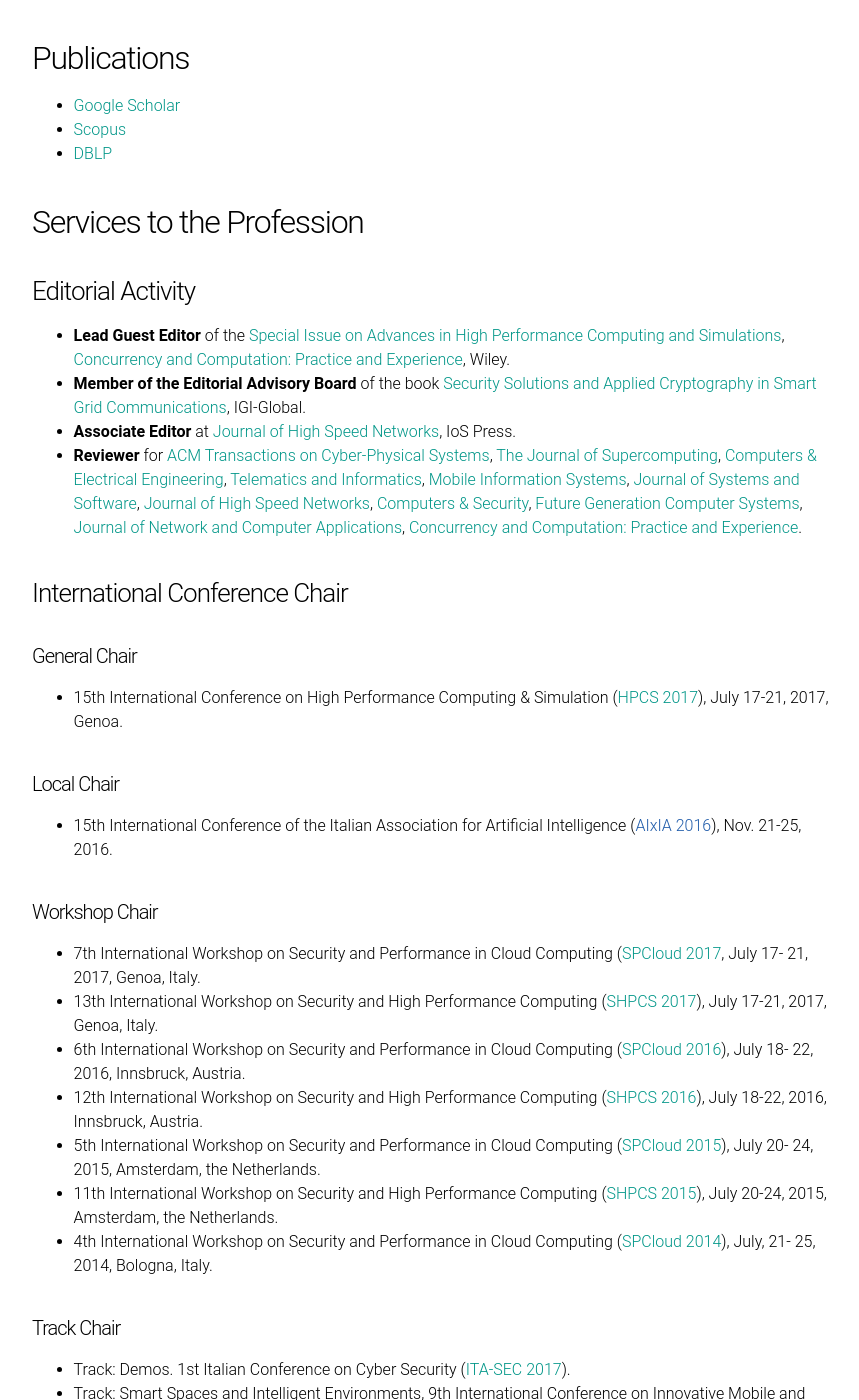
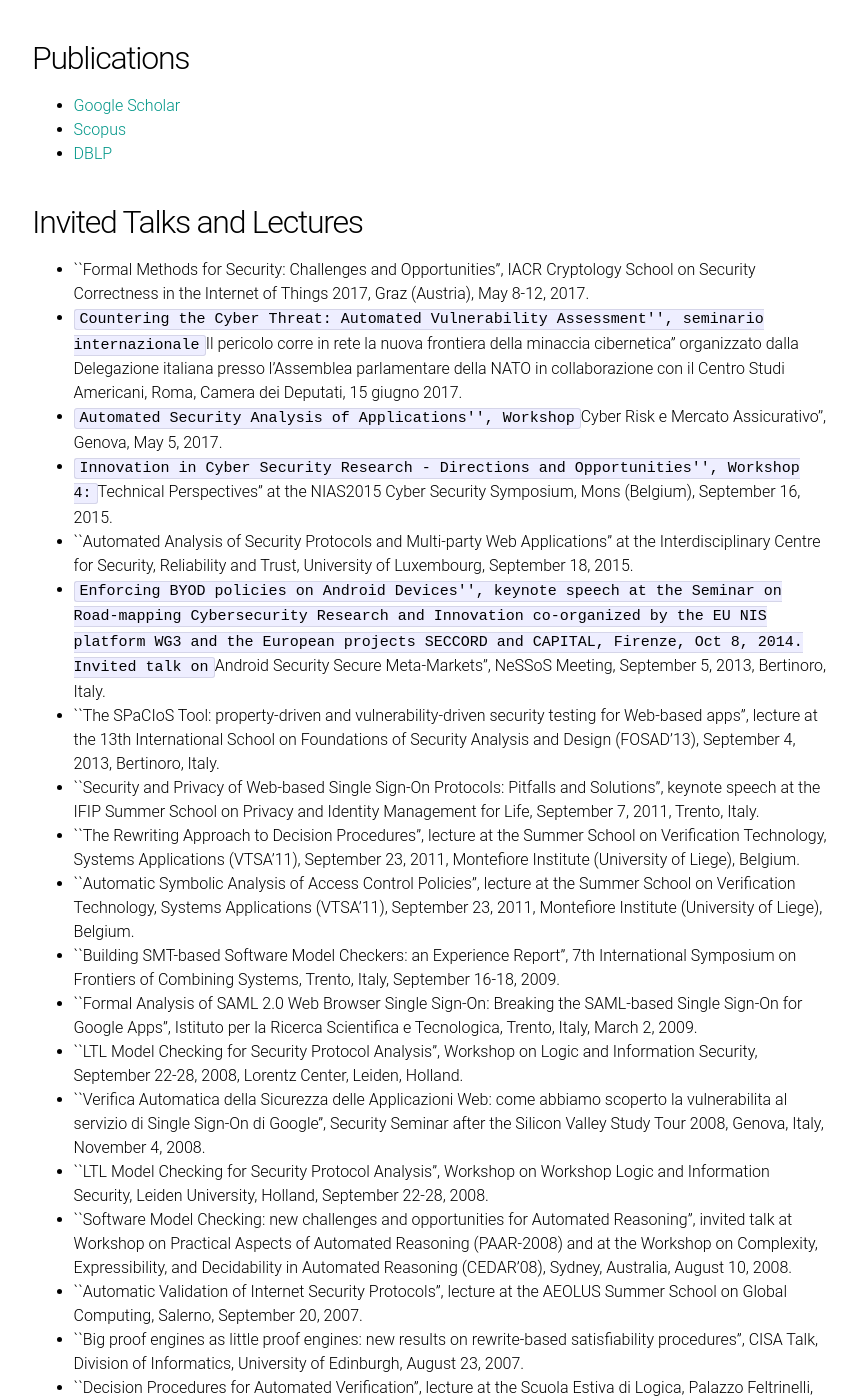
Before and after one commit to CSecLab/cseclab.github.io, a Jekyll site: the page built from alessandroHP.md, in a window 1280 px wide and 1400 px high, scrolled down 1125 px. Shown: the whole window, without its empty margins (208-1067 px from the left). Built offline with Jekyll 4.4.1, drawn with Linux system fonts in a browser that asks for light colours; some of the changed text lies outside the part shown.

Commit message:
*** empty log message ***

```diff
--- a/alessandroHP.md
+++ b/alessandroHP.md
@@ -27,15 +27,88 @@
 - [Scopus](https://www.scopus.com/authid/detail.uri?authorId=57190072464)
 - [DBLP](http://dblp.uni-trier.de/pers/hd/m/Armando:Alessandro)
 
+## Invited Talks and Lectures
+
+- ``Formal Methods for Security: Challenges and Opportunities'', IACR Cryptology School on Security  Correctness in the Internet of Things 2017, Graz (Austria), May 8-12, 2017.
+- ``Countering the Cyber Threat: Automated Vulnerability Assessment'', seminario internazionale ``Il pericolo corre in rete la nuova frontiera della minaccia cibernetica'' organizzato dalla Delegazione italiana presso l'Assemblea parlamentare della NATO in collaborazione con il Centro Studi Americani, Roma, Camera dei Deputati, 15 giugno 2017.
+- ``Automated Security Analysis of Applications'', Workshop ``Cyber Risk e Mercato Assicurativo'', Genova, May 5, 2017.
+- ``Innovation in Cyber Security Research - Directions and Opportunities'', Workshop 4: ``Technical Perspectives'' at the NIAS2015 Cyber Security Symposium, Mons (Belgium), September 16, 2015.
+- ``Automated Analysis of Security Protocols and Multi-party Web Applications'' at the Interdisciplinary Centre for Security, Reliability and Trust, University of Luxembourg, September 18, 2015.
+- ``Enforcing BYOD policies on Android Devices'',  keynote speech at the Seminar on Road-mapping Cybersecurity Research and Innovation co-organized by the EU NIS platform  WG3
+ and the European projects SECCORD and CAPITAL, Firenze, Oct 8, 2014.
+Invited talk on ``Android Security  Secure Meta-Markets'', NeSSoS Meeting, September 5, 2013, Bertinoro, Italy.
+- ``The SPaCIoS Tool: property-driven and vulnerability-driven security testing for Web-based apps'', lecture at the 13th International School on Foundations of Security Analysis and Design (FOSAD'13), September 4, 2013, Bertinoro, Italy.
+- ``Security and Privacy of Web-based Single Sign-On Protocols: Pitfalls and Solutions'', keynote speech at the IFIP Summer School on Privacy and
+  Identity Management for Life, September 7, 2011, Trento, Italy.
+- ``The Rewriting Approach to Decision Procedures'', lecture at the Summer
+  School on Verification Technology, Systems  Applications (VTSA'11),
+  September 23, 2011, Montefiore Institute (University of Liege),
+  Belgium.
+- ``Automatic Symbolic Analysis of Access Control
+  Policies'', lecture at the Summer School on Verification Technology, Systems
+  Applications (VTSA'11), September 23, 2011, Montefiore Institute
+  (University of Liege), Belgium.
+- ``Building SMT-based Software Model Checkers: an Experience
+  Report'', 7th International Symposium on Frontiers of Combining
+  Systems, Trento, Italy, September 16-18, 2009.
+- ``Formal Analysis of SAML 2.0 Web Browser Single Sign-On:
+  Breaking the SAML-based Single Sign-On for Google Apps'', Istituto
+  per la Ricerca Scientifica e Tecnologica, Trento, Italy, March 2,
+  2009.
+- ``LTL Model Checking for Security Protocol
+  Analysis'', Workshop on Logic and Information Security, September
+  22-28, 2008, Lorentz Center, Leiden, Holland.
+- ``Verifica Automatica della Sicurezza delle Applicazioni Web:
+  come abbiamo scoperto la vulnerabilita al servizio di Single
+  Sign-On di Google'', Security Seminar after the Silicon Valley
+  Study Tour 2008, Genova, Italy, November 4, 2008.
+- ``LTL Model Checking for Security Protocol Analysis'', Workshop
+  on Workshop Logic and Information Security, Leiden University,
+  Holland, September 22-28, 2008.
+- ``Software Model Checking: new challenges and opportunities for
+  Automated Reasoning'', invited talk at Workshop on Practical
+  Aspects of Automated Reasoning (PAAR-2008) and at the Workshop on
+  Complexity, Expressibility, and Decidability in Automated Reasoning
+  (CEDAR'08), Sydney, Australia, August 10, 2008.
+- ``Automatic Validation of Internet Security Protocols'', lecture
+  at the AEOLUS Summer School on Global Computing, Salerno, September
+  20, 2007.
+- ``Big proof engines as little proof engines: new results on
+  rewrite-based satisfiability procedures'', CISA Talk, Division of
+  Informatics, University of Edinburgh, August 23, 2007.
+- ``Decision Procedures for Automated Verification'', lecture at
+  the Scuola Estiva di Logica, Palazzo Feltrinelli, Gargnano,
+  September 5, 2006.
+- ``Bounded Model Checking of C Programs using a SMT solver
+  instead of a SAT solver'', Forum on Decision Procedures, Microsoft
+  Research, Cambridge (UK), September 13, 2005.
+- ``The AVISPA Project: Automatic Validation of Internet Security
+  Protocols'', Security Area Advisory Group (SAAG) Meeting, in the
+  context of the 62nd IETF Meeting, Minneapolis, March 5, 2005.
+- ``Automatic SAT-Compilation of Protocol Insecurity Problems via
+  Reduction to Planning'', Computer Science Department, University of
+  Texas, November 11, 2002.
+- ``Integration of Decision Procedures in Automated Reasoning''
+  lecture series at the CALCULEMUS Autumn School, Pisa, September 30 -
+  Oct 1, 2002.
+- ``An Overview of the AVISS Project'', Workshop on Specification,
+  Analysis and Validation for Emerging Technologies (SAVE 2002),
+  Copenhagen, Denmark, July 27, 2002.
+- ``Proof-planning: an Overview'', DEIS - University of Bologna,
+  July 2, 2002.
+- ``A Rule-Based Approach to Specifying the Integration of
+  Decision Procedures in Formula Simplification'', INRIA-Lorraine,
+  Nancy, June 29, 2001.
+- ``An Overview of the Open Mechanized Reasoning Systems
+  Project'', Prosper Research Workshop, University of Cambridge,
+  November 22, 1999.
+- ``Integrating decision procedures with rewriting'', NASA Ames
+  Research Center (California), November 7, 1997.
+- ``Constraint Contextual Rewriting'', Institute for Algorithms
+  and Cognitive Systems, University of Karlsruhe (Germany), 1997.
+
 
 ## Services to the Profession
-
-### Editorial Activity
-
-- **Lead Guest Editor** of the [Special Issue on Advances in High Performance Computing and Simulations](http://www.cc-pe.net/journalinfo/issues/2016.html#HPCS2016), [Concurrency and Computation: Practice and Experience](http://www.cc-pe.net/journalinfo/), Wiley.
--  **Member of the Editorial Advisory Board** of the book [Security Solutions and Applied Cryptography in Smart Grid Communications](http://www.igi-global.com/book/security-solutions-applied-cryptography-smart/166368), IGI-Global.
-- **Associate Editor** at [Journal of High Speed Networks](http://www.iospress.nl/journal/journal-of-high-speed-networks/), IoS Press.
-- **Reviewer** for [ACM Transactions on Cyber-Physical Systems](http://tcps.acm.org/), [The Journal of Supercomputing](http://link.springer.com/journal/11227), [Computers & Electrical Engineering](https://www.journals.elsevier.com/computers-and-electrical-engineering/), [Telematics and Informatics](https://www.journals.elsevier.com/telematics-and-informatics/),  [Mobile Information Systems](https://www.hindawi.com/journals/misy/),  [Journal of Systems and Software](https://www.journals.elsevier.com/journal-of-systems-and-software/), [Journal of High Speed Networks](http://www.iospress.nl/journal/journal-of-high-speed-networks/), [Computers & Security](https://www.journals.elsevier.com/computers-and-security/), [Future Generation Computer Systems](https://www.journals.elsevier.com/future-generation-computer-systems/), [Journal of Network and Computer Applications](https://www.journals.elsevier.com/journal-of-network-and-computer-applications), [Concurrency and Computation: Practice and Experience](http://onlinelibrary.wiley.com/journal/10.1002/(ISSN)1532-0634).
 
 ### International Conference Chair
 
```
